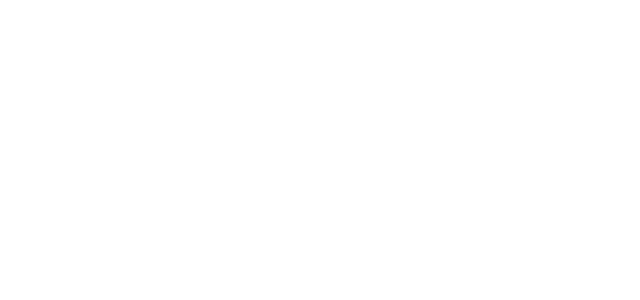
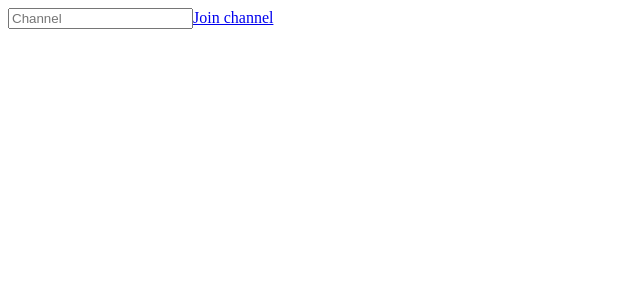
Before and after one commit to lxbrown/jungle-chat, a React (Create React App) app in the folder client/: page / in a window 1280 px wide. Shown: the top 300 px of the page, without its empty margins (0-640 px from the left). Built offline with nearby package versions, Linux system fonts and the light colour scheme.

Commit message:
Implement basic launch page

```diff
--- a/client/src/Launch.tsx
+++ b/client/src/Launch.tsx
@@ -1,3 +1,19 @@
+import React, { useState } from 'react';
+import { Link } from 'react-router-dom';
+
 export default function Launch() {
-  return (<></>)
+  const [channel, setChannel] = useState('');
+
+  const handleOnInputChange = (event: React.ChangeEvent<HTMLInputElement>) => {
+    setChannel(event.target.value)
+  }
+
+  return (
+    <div className="container">
+      <input type="text" placeholder="Channel" value={channel} onChange={handleOnInputChange} className="channel-input" />
+      <Link to={`/${channel}`} className="join-link">
+        Join channel
+      </Link>
+    </div>
+  )
 }
```
